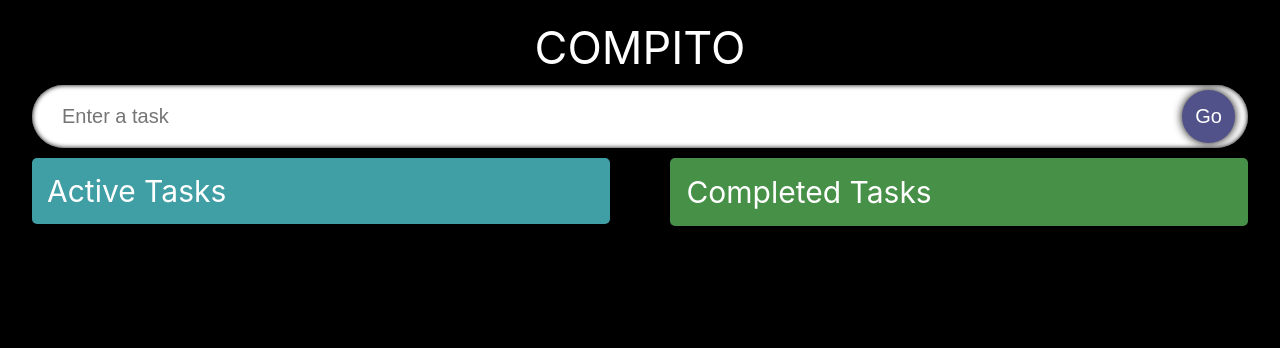
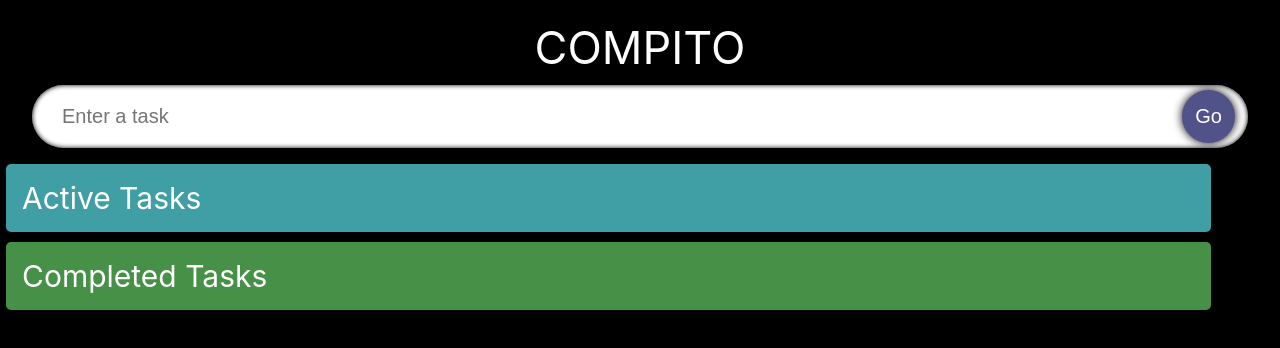
Before and after one commit to Akhil401/task-react, a React (Vite) app: page / in a window 1280 px wide. Shown: the top 348 px of the page. Built offline with nearby package versions, Linux system fonts and the light colour scheme.

Commit message:
added styles

```diff
--- a/src/components/styles.css
+++ b/src/components/styles.css
@@ -45,23 +45,23 @@
 }
 
 .container {
-  display: flex;
-  width: 95%;
+  width: 100%;
   margin-top: 10px;
-  justify-content: space-between;
   align-items: flex-start;
+  padding: 6px;
 }
 .todos {
   display: flex;
-  width: 47.5%;
   flex-direction: column;
-  padding: 15px;
+  max-width: 95%;
+  padding: 16px;
   border-radius: 5px;
   background-color: rgb(64, 158, 165);
+  margin-bottom: 10px;
 }
 .todos_remove {
   display: flex;
-  width: 47.5%;
+  width: 95%;
   flex-direction: column;
   padding: 16px;
   border-radius: 5px;
@@ -134,7 +134,7 @@
 
 @media (max-width: 1100px) {
   .todos {
-    width: 45%;
+    width: 95%;
   }
 }
 
```
